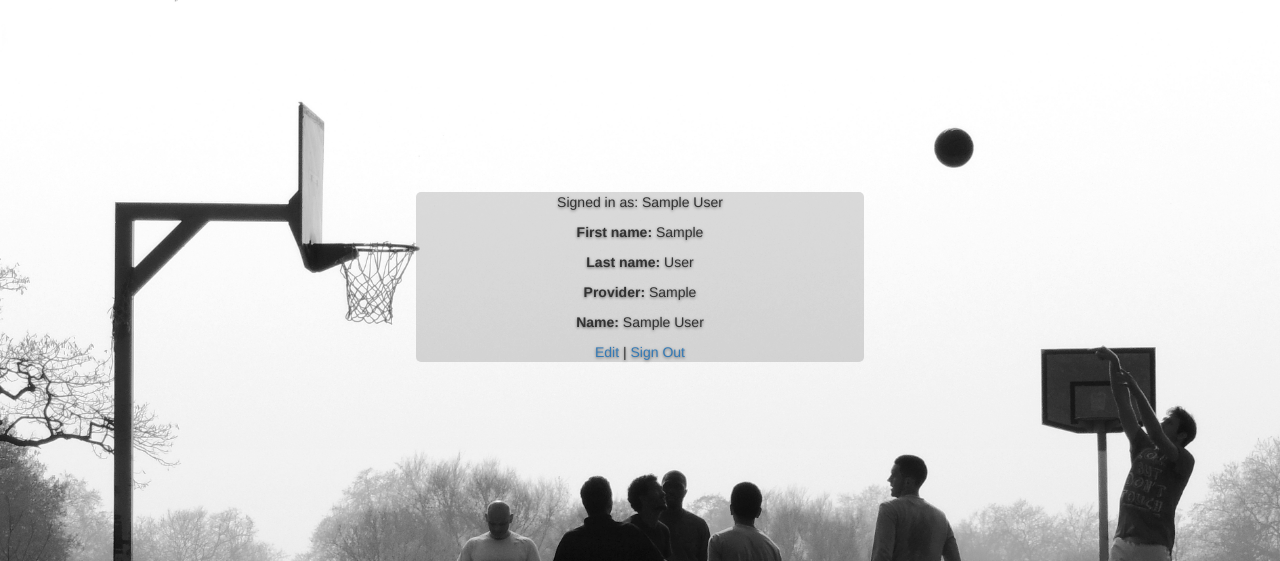
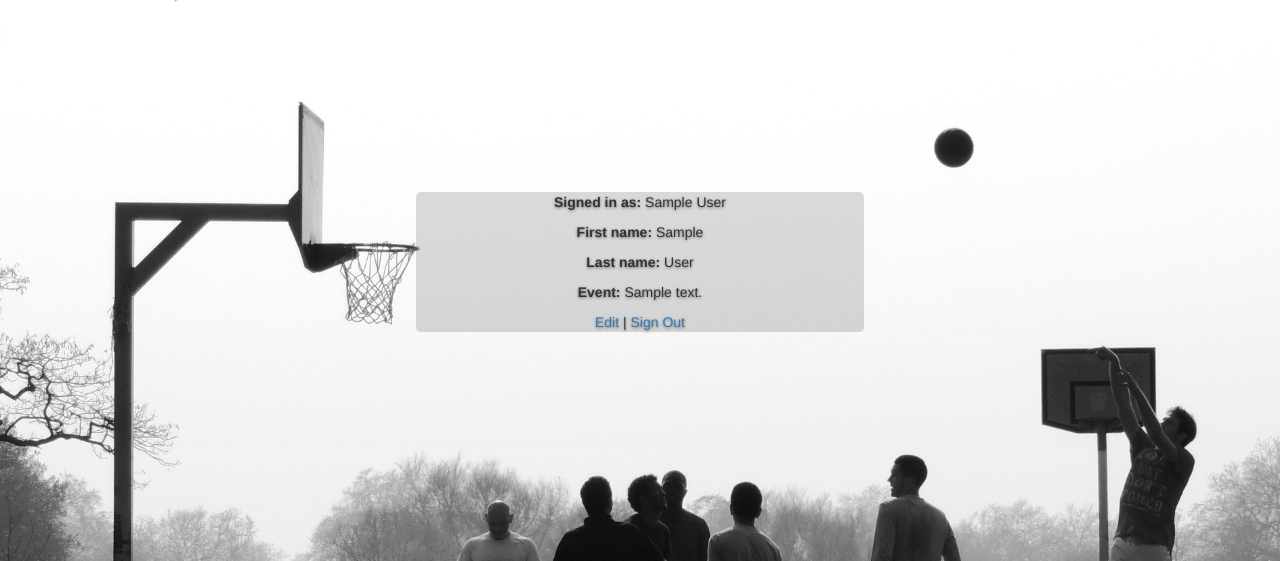
Before and after one commit to GusVilla303/bball_games, a Rails app: page /users/1 in a window 1280 px wide. Shown: the top 561 px of the page. Run offline with Rails 7, Linux system fonts and the light colour scheme; a user stored in the database is signed in; tables that the repository leaves empty hold one stand-in row (values such as "Sample post"); style sheets or scripts are compiled from the project's sources; some libraries are stand-ins or nearby versions.

Commit message:
Working on displaying Event in user show

```diff
--- a/app/controllers/events_controller.rb
+++ b/app/controllers/events_controller.rb
@@ -4,6 +4,7 @@ class EventsController < ApplicationController
   end
 
   def show
+
   end
 
   def new
--- a/app/controllers/users_controller.rb
+++ b/app/controllers/users_controller.rb
@@ -63,7 +63,6 @@ class UsersController < ApplicationController
   end
 
   def dashboard
-    return render "errors/404" unless current_user
     @user = current_user
   end
 
--- a/app/views/users/_form.html.erb
+++ b/app/views/users/_form.html.erb
@@ -19,14 +19,14 @@
     <%= f.label :last_name %><br>
     <%= f.text_field :last_name %>
   </div>
-  <div class="field">
+  <!-- <div class="field">
     <%= f.label :provider %><br>
     <%= f.text_field :provider %>
   </div>
   <div class="field">
     <%= f.label :uid %><br>
     <%= f.text_field :uid %>
-  </div>
+  </div> -->
   <div class="field">
     <%= f.label :name %><br>
     <%= f.text_field :name %>
--- a/app/views/users/show.html.erb
+++ b/app/views/users/show.html.erb
@@ -1,7 +1,7 @@
 <div class="event_show">
   <p>
-<% current_user %>
-  Signed in as: <%= current_user.name %>
+    <strong>Signed in as:</strong>
+    <%= current_user.name %>
   </p>
 
   <p>
@@ -14,16 +14,17 @@
     <%= current_user.last_name %>
   </p>
 
-<p>
+  <!-- <p>
     <strong>Provider:</strong>
     <%= current_user.provider %>
-</p>
+  </p> -->
 
   <p>
-  <strong>Name:</strong>
-  <%= current_user.name %>
+    <strong>Event:</strong>
+    <% current_user.events.each do |event| %>
+      <%= event.description %>
+    <% end %>
   </p>
     <%= link_to 'Edit', edit_user_path(@user) %> |
     <%= link_to "Sign Out", signout_path %>
-
 </div>
--- a/config/routes.rb
+++ b/config/routes.rb
@@ -1,19 +1,6 @@
 Rails.application.routes.draw do
-  get 'user_events/index'
 
-  get 'user_events/show'
-
-  get 'user_events/new'
-
-  get 'user_events/edit'
-
-  get 'user_events/create'
-
-  get 'user_events/update'
-
-  get 'user_events/destroy'
-
-  resources :users,       only: [:new, :create, :show, :edit, :update] do
+  resources :users,  only: [:new, :create, :show, :edit, :update] do
     member do
       get :dashboard
       get :avatar
@@ -29,4 +16,7 @@ Rails.application.routes.draw do
   get 'dashboard', to: 'users#dashboard', as: 'dashboard'
 
   resources :events
+  resources :locations
+  resources :user_events
+
 end
```
Also changed, not shown: spec/features/user/views_events_on_show_page_spec.rb (added, +13 -0 lines), spec/views/users/show.html.erb_spec.rb (+5 -0 lines). Lines whose indentation alone changed are shown as unchanged.
